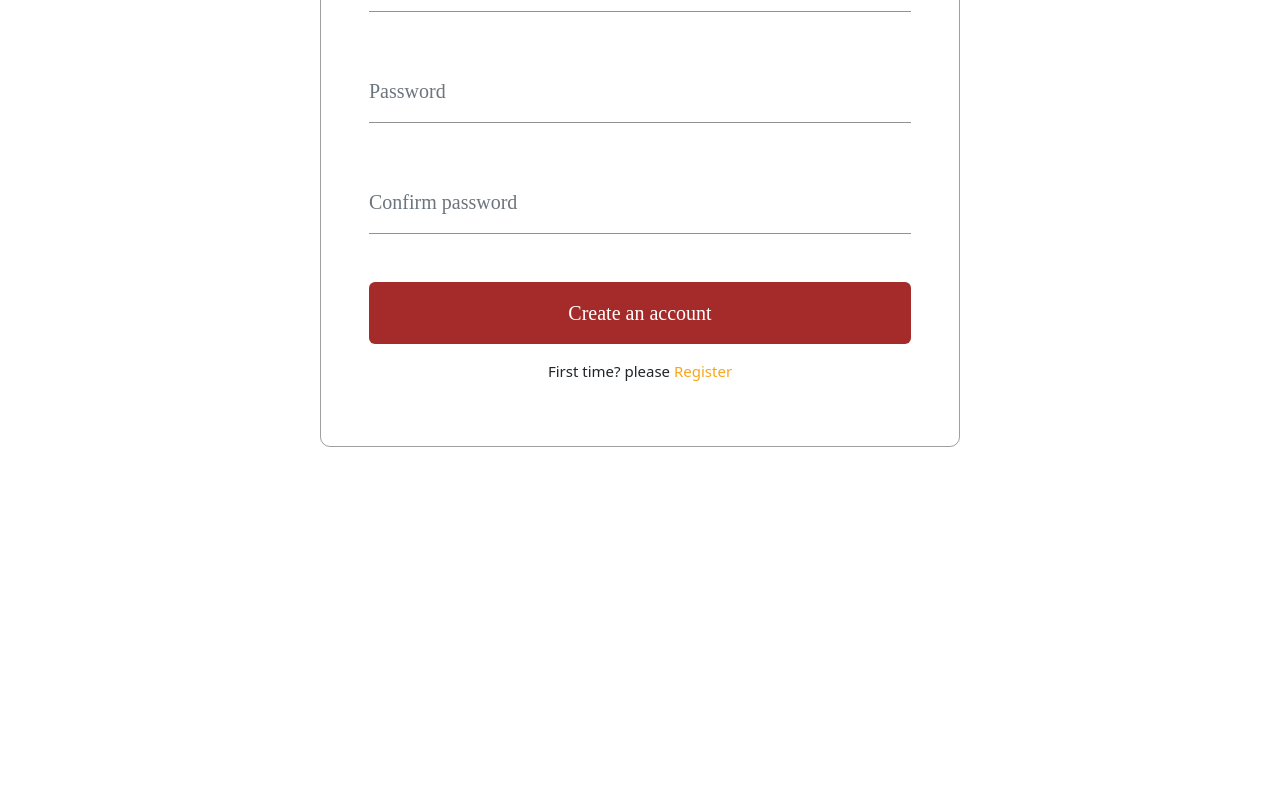
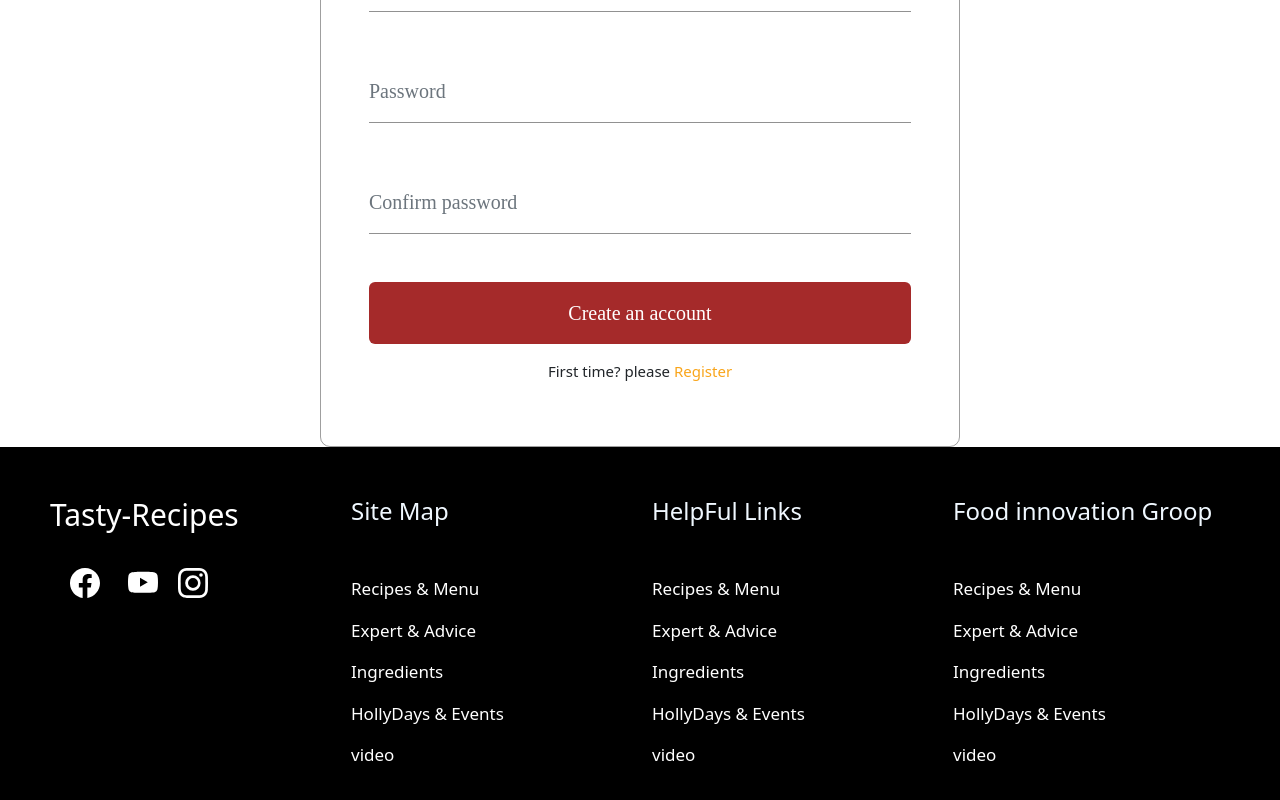
Before and after one commit to tonutonmoy/tasty-recipes-client-side, a React (Vite) app: page /login in a window 1280 px wide. Shown: the part 340-1140 px from the top of the page. Before the commit the page ends 800 px from the top, so only its background shows below. Built offline with nearby package versions, Linux system fonts and the light colour scheme.

Commit message:
footer done

```diff
--- /dev/null
+++ b/src/Component/Footer/Footer.css
@@ -0,0 +1,26 @@
+
+.footer{
+    background-color: black;
+    padding: 50px;
+}
+.footer-icon{
+   font-size: 30px;
+   color: white;
+
+   margin-left: 20px;
+
+}
+
+.footer-title{
+    color:aliceblue;
+    font-size: 24px;
+    font-weight: 400;
+    margin-bottom: 50px;
+}
+
+.footer-text{
+
+    color: white;
+    font-size: 17px;
+    font-weight: 300;
+}
--- a/src/Component/Footer/Footer.jsx
+++ b/src/Component/Footer/Footer.jsx
@@ -1,9 +1,57 @@
 import React from 'react';
+import './Footer.css'
+import {BsFacebook,BsYoutube,BsInstagram} from 'react-icons/bs';
 
 const Footer = () => {
     return (
-        <footer>
-            footer
+        <footer className='footer row row-cols-md-4 row-cols-2'>
+            <div className=' mt-md-0 mt-5'>
+                <h2 className='website-title'>Tasty-Recipes</h2>
+
+                <div className='mt-4'>
+                   <span className='footer-icon'><BsFacebook></BsFacebook></span>
+
+                   <span className='footer-icon'> <BsYoutube></BsYoutube></span>
+
+                   <span className='footer-icon'><BsInstagram></BsInstagram></span>
+                </div>
+                </div>
+
+                <div className=' mt-md-0 mt-5'>
+                    <h3 className='footer-title'>Site Map</h3>
+
+                    <div>
+                       <p className="footer-text">Recipes & Menu</p>
+                       <p className="footer-text">Expert & Advice</p>
+                       <p className="footer-text">Ingredients</p>
+                       <p className="footer-text">HollyDays & Events</p>
+                       <p className="footer-text"> video</p>
+                    </div>
+                </div>
+                <div className=' mt-md-0 mt-5'>
+                    <h3 className='footer-title'>HelpFul Links</h3>
+
+                    <div>
+                    <p className="footer-text">Recipes & Menu</p>
+                       <p className="footer-text">Expert & Advice</p>
+                       <p className="footer-text">Ingredients</p>
+                       <p className="footer-text">HollyDays & Events</p>
+                       <p className="footer-text"> video</p>
+                    </div>
+                </div>
+                <div className=' mt-md-0 mt-5'>
+                    <h3 className='footer-title'>Food innovation Groop</h3>
+
+                    <div>
+                    <p className="footer-text">Recipes & Menu</p>
+                       <p className="footer-text">Expert & Advice</p>
+                       <p className="footer-text">Ingredients</p>
+                       <p className="footer-text">HollyDays & Events</p>
+                       <p className="footer-text"> video</p>
+                    </div>
+                </div>
+
+
         </footer>
     );
 };
--- a/src/Component/Home/Home.jsx
+++ b/src/Component/Home/Home.jsx
@@ -8,6 +8,7 @@ import HomeCard from '../HomeCard/HomeCard';
 import { useLoaderData } from 'react-router-dom';
 import FoodSafety from '../FoodSafety/FoodSafety';
 import Review from '../Review/Review';
+
 
 
 const Home = () => {
@@ -22,7 +23,7 @@ const Home = () => {
 
 
         <section className='container mx-auto'>
-            <h2 className='home-title'>All Chef</h2>
+            <h2 className='home-title'>Top Indian Chef</h2>
 
             <div className='row row-cols-md-3  '>
 
--- a/src/Component/HomeLayOut/HomeLayOut.jsx
+++ b/src/Component/HomeLayOut/HomeLayOut.jsx
@@ -1,6 +1,7 @@
 import React from 'react';
 import { Outlet } from 'react-router-dom';
 import Navbar from '../Navbar/Navbar';
+import Footer from '../Footer/Footer';
 
 const HomeLayOut = () => {
     return (
@@ -8,6 +9,8 @@ const HomeLayOut = () => {
             <Navbar></Navbar>
 
             <Outlet></Outlet>
+
+            <Footer></Footer>
         </div>
     );
 };
```
